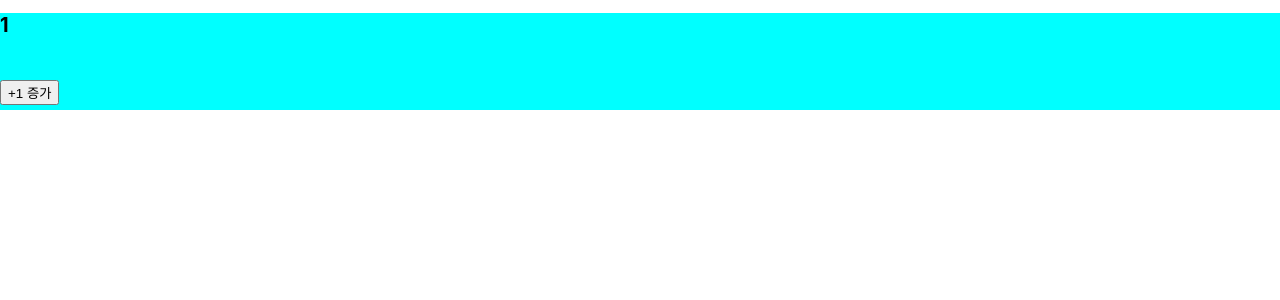
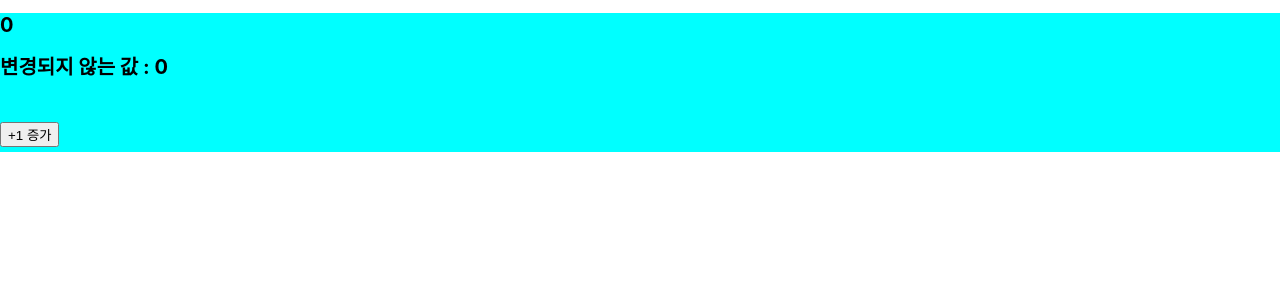
Before and after one commit to Hogrii/Douzone_React, a React (Create React App) app in the folder hello-app/: page / in a window 1280 px wide. Shown: the top 300 px of the page. Built offline with nearby package versions, Linux system fonts and the light colour scheme.

Commit message:
state 변수 추가하기

```diff
--- a/hello-app/src/App5.js
+++ b/hello-app/src/App5.js
@@ -7,7 +7,7 @@ class App5 extends Component {
   render() {
     return (
       <div className="react">
-        <Counter number={1} />
+        <Counter />
       </div>
     );
   }
--- a/hello-app/src/Counter.js
+++ b/hello-app/src/Counter.js
@@ -5,24 +5,31 @@ class Counter extends Component {
   //그래서 이렇게 쓰면 안됨
   // number = this.props.number;
 
+  /*
   constructor(props) {
     super(props);
     // 데이터를 별도로 관리하기 위해 멤버변수를 만들었다
     // -> 이 변수의 소유권을 가진다
     // this.number = props.number;
     // 하지만 위의 방법도 디스플레이에 영향을 끼치지 못하기 때문에 state를 사용한다
-    this.state = {
-      number: props.number,
-    };
+
   }
+   */
+
+  state = {
+    number: 0,
+    fixedNumber: 0,
+  };
 
   render() {
     // 비구조화 할당 문법
-    const { number } = this.state;
+    const { number, fixedNumber } = this.state;
+    console.log('랜더링~');
     return (
       <div>
         {/*<h1>{this.props.number}</h1>*/}
         <h1>{number}</h1>
+        <h1>변경되지 않는 값 : {fixedNumber}</h1>
         <button
           onClick={() => {
             // console.log('버튼 클릭.. 증가 전 : ', this.number);
```
